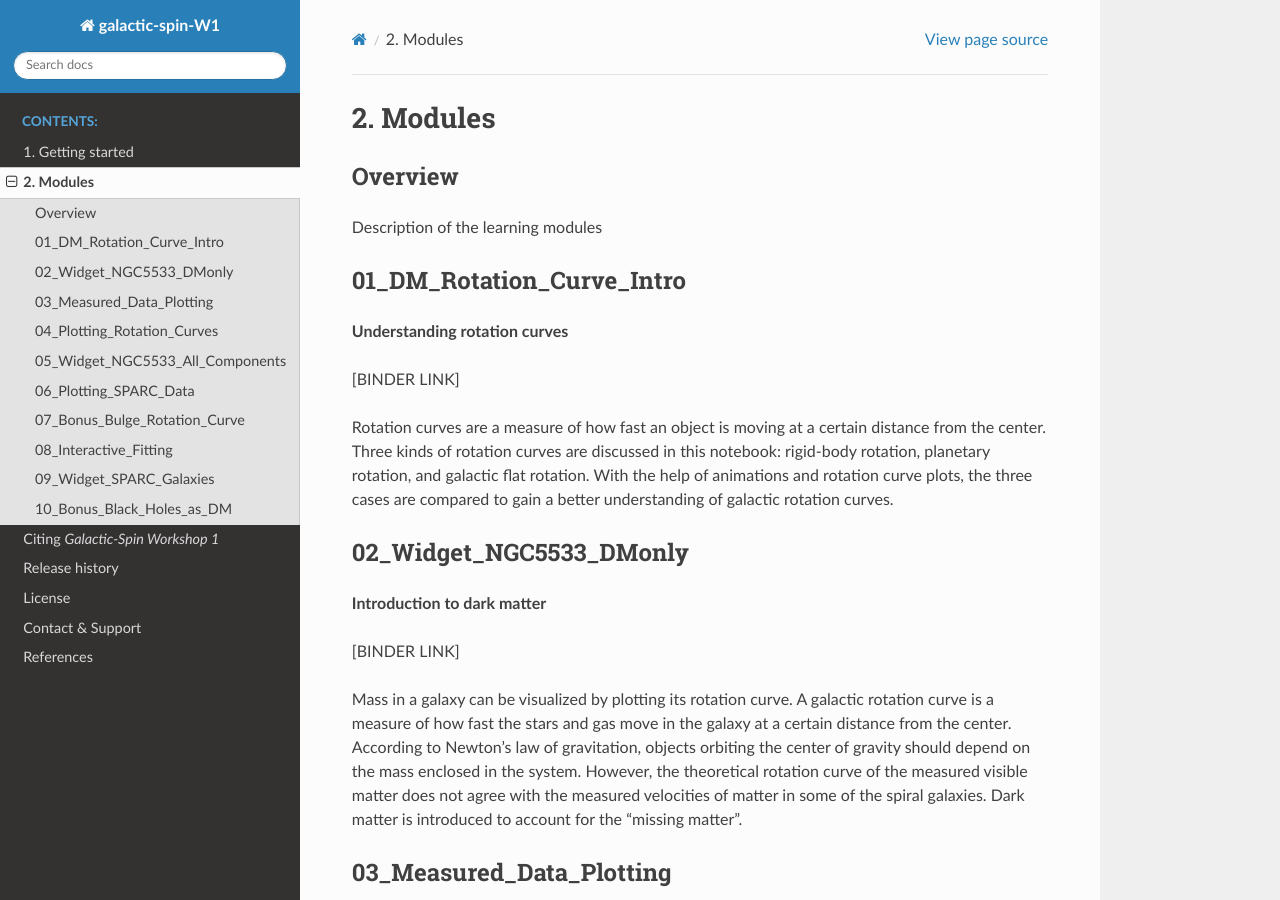
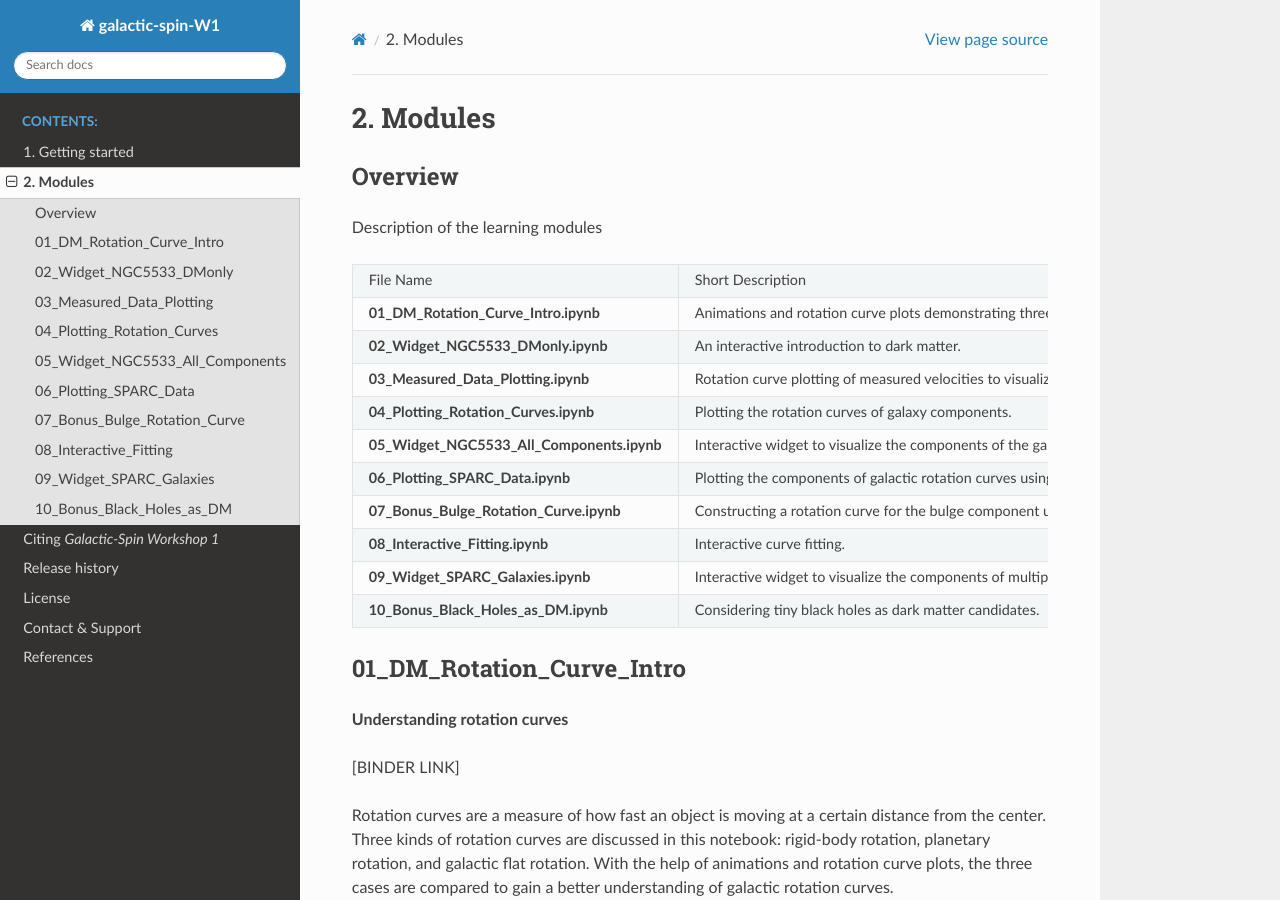
Before and after one commit to villano-lab/galactic-spin-W1, a Sphinx documentation site: the page built from docs/source/02_Modules.rst, in a window 1280 px wide and 900 px high. Built offline with Sphinx 7.4.7 and the Read the Docs theme 2.0.0, drawn with Linux system fonts in a browser that asks for light colours.

Commit message:
[JB] table

```diff
--- a/docs/source/02_Modules.rst
+++ b/docs/source/02_Modules.rst
@@ -9,29 +9,29 @@ Overview
 Description of the learning modules
 
 
-+--------------------------------------------+-------------------------------------------------------------------------------------------------------------------+
-| File Name                                  | Short Description                                                                                                  |
-+--------------------------------------------+-------------------------------------------------------------------------------------------------------------------+
-| **01_DM_Rotation_Curve_Intro.ipynb**       | Animations and rotation curve plots demonstrating three types of rotational motion.                          |
-+--------------------------------------------+-------------------------------------------------------------------------------------------------------------------+
-| **02_Widget_NGC5533_DMonly.ipynb**         | An interactive introduction to dark matter.                                                                        | +--------------------------------------------+-------------------------------------------------------------------------------------------------------------------+
-| **03_Measured_Data_Plotting.ipynb**        | Rotation curve plotting of measured velocities to visualize star and gas motions in a galaxy.                     |
-+--------------------------------------------+-------------------------------------------------------------------------------------------------------------------+
-| **04_Plotting_Rotation_Curves.ipynb**      | Plotting the rotation curves of galaxy components.                                                                |
-+--------------------------------------------+-------------------------------------------------------------------------------------------------------------------+
-| **05_Widget_NGC5533_All_Components.ipynb** | Interactive widget to visualize the components of the galaxy NGC 5533.                                            |
-+--------------------------------------------+-------------------------------------------------------------------------------------------------------------------+
-| **06_Plotting_SPARC_Data.ipynb**           | Plotting the components of galactic rotation curves using the SPARC database of 175 galaxies.                    |
-+--------------------------------------------+-------------------------------------------------------------------------------------------------------------------+
-| **07_Bonus_Bulge_Rotation_Curve.ipynb**    | Constructing a rotation curve for the bulge component using empirically-derived parameters.                      |
-+--------------------------------------------+-------------------------------------------------------------------------------------------------------------------+
-| **08_Interactive_Fitting.ipynb**           | Interactive curve fitting.                                                                                        |
-+--------------------------------------------+-------------------------------------------------------------------------------------------------------------------+
++--------------------------------------------+----------------------------------------------------------------------------------------------------------------+
+| File Name                                  | Short Description                                                                                              |
++--------------------------------------------+----------------------------------------------------------------------------------------------------------------+
+| **01_DM_Rotation_Curve_Intro.ipynb**       | Animations and rotation curve plots demonstrating three types of rotational motion.                            |
++--------------------------------------------+----------------------------------------------------------------------------------------------------------------+
+| **02_Widget_NGC5533_DMonly.ipynb**         | An interactive introduction to dark matter.                                                                    |
++--------------------------------------------+----------------------------------------------------------------------------------------------------------------+
+| **03_Measured_Data_Plotting.ipynb**        | Rotation curve plotting of measured velocities to visualize star and gas motions in a galaxy.                  |
++--------------------------------------------+----------------------------------------------------------------------------------------------------------------+
+| **04_Plotting_Rotation_Curves.ipynb**      | Plotting the rotation curves of galaxy components.                                                             |
++--------------------------------------------+----------------------------------------------------------------------------------------------------------------+
+| **05_Widget_NGC5533_All_Components.ipynb** | Interactive widget to visualize the components of the galaxy NGC 5533.                                         |
++--------------------------------------------+----------------------------------------------------------------------------------------------------------------+
+| **06_Plotting_SPARC_Data.ipynb**           | Plotting the components of galactic rotation curves using the SPARC database of 175 galaxies.                  |
++--------------------------------------------+----------------------------------------------------------------------------------------------------------------+
+| **07_Bonus_Bulge_Rotation_Curve.ipynb**    | Constructing a rotation curve for the bulge component using empirically-derived parameters.                    |
++--------------------------------------------+----------------------------------------------------------------------------------------------------------------+
+| **08_Interactive_Fitting.ipynb**           | Interactive curve fitting.                                                                                     |
++--------------------------------------------+----------------------------------------------------------------------------------------------------------------+
 | **09_Widget_SPARC_Galaxies.ipynb**         | Interactive widget to visualize the components of multiple galaxies using the SPARC database of 175 galaxies.  |
-+--------------------------------------------+-------------------------------------------------------------------------------------------------------------------+
-| **10_Bonus_Black_Holes_as_DM.ipynb**       | Considering tiny black holes as dark matter candidates.                                                            |
-+--------------------------------------------+-------------------------------------------------------------------------------------------------------------------+
-
++--------------------------------------------+----------------------------------------------------------------------------------------------------------------+
+| **10_Bonus_Black_Holes_as_DM.ipynb**       | Considering tiny black holes as dark matter candidates.                                                        |
++--------------------------------------------+----------------------------------------------------------------------------------------------------------------+
 --------------------------
 01_DM_Rotation_Curve_Intro
 --------------------------
```
